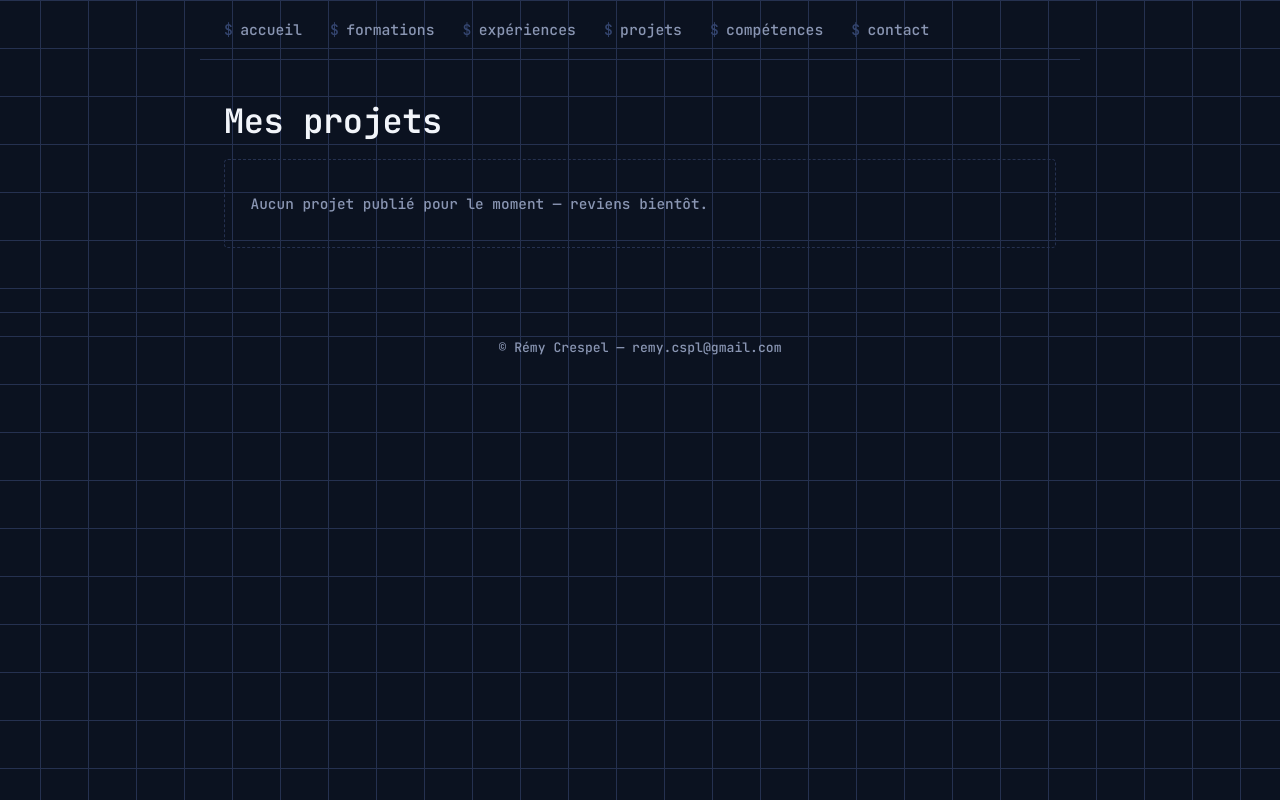
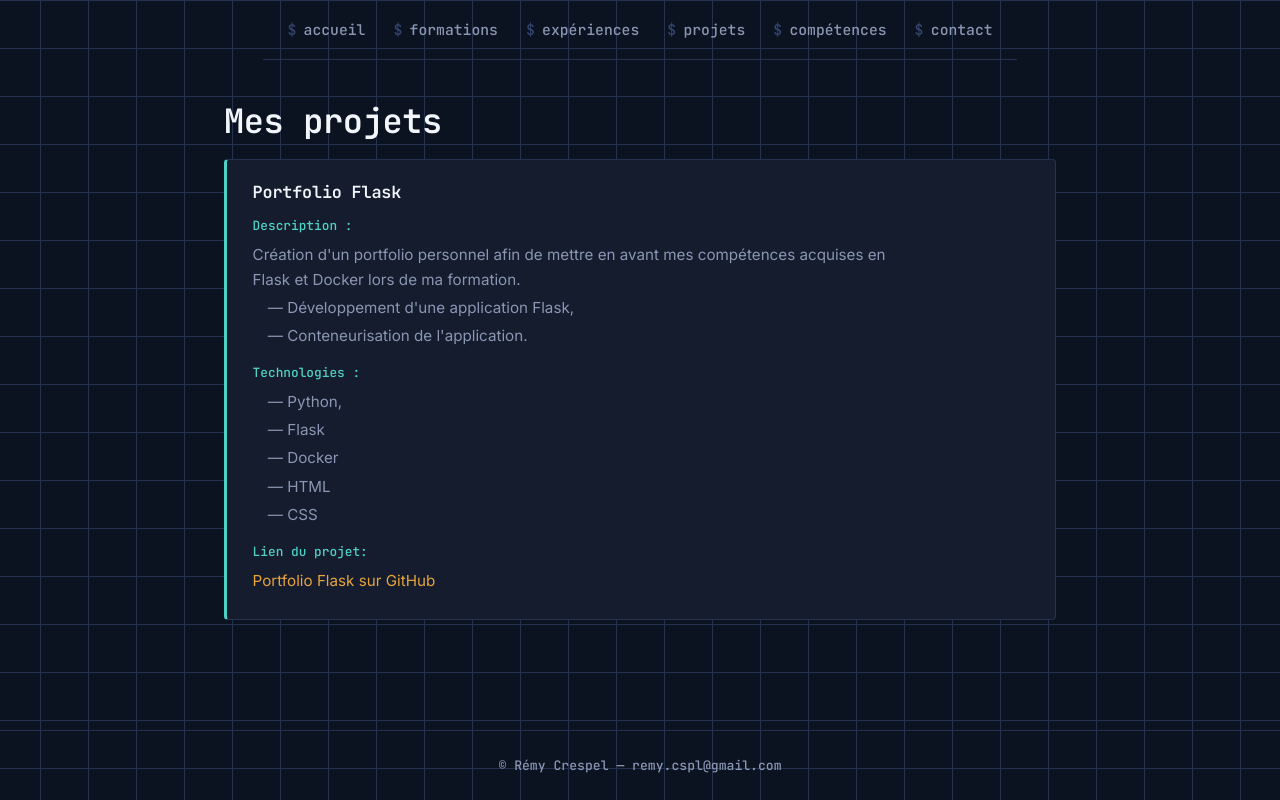
Before and after one commit to RemyCspl/remy-crespel-portfolio, a Flask app: page /projects in a window 1280 px wide. Run offline with Flask 3, Linux system fonts and the light colour scheme.

Commit message:
feat: style du site

```diff
--- a/app/app.py
+++ b/app/app.py
@@ -2,6 +2,7 @@ from flask import Flask, render_template, request
 from data.experiences import experiences
 from data.formations import formations
 from data.competences import competences
+from data.projets import projets
 
 
 app = Flask(__name__)
@@ -12,15 +13,15 @@ def hello_world():
 
 @app.route("/experiences")
 def experiences_page():
-    return render_template("experiences.html", experiences=experiences)
+    return render_template("experiences.html", experiences = experiences)
 
 @app.route("/formations")
 def formations_page():
-    return render_template("formations.html", formations=formations)
+    return render_template("formations.html", formations = formations)
 
 @app.route("/projects")
 def projects():
-    return render_template("projets.html")
+    return render_template("projets.html", projets = projets)
 
 @app.route("/contact", methods=["GET", "POST"])
 def contact():
@@ -37,7 +38,7 @@ def contact():
 
 @app.route("/competences")
 def competences_page():
-    return render_template("competences.html", competences=competences)
+    return render_template("competences.html", competences = competences)
 
 if __name__ == "__main__":
     app.run(host="0.0.0.0", port=5000)
--- /dev/null
+++ b/app/data/projets.py
@@ -0,0 +1,23 @@
+projets = [
+    {
+        "titre": "Portfolio Flask",
+        "description": {
+            "synthese": "Création d'un portfolio personnel afin de mettre en avant mes compétences acquises en Flask et Docker lors de ma formation.",
+            "details": [
+                "Développement d'une application Flask,",
+                "Conteneurisation de l'application."
+            ]
+        },
+        "technologies": [
+            "Python,",
+            "Flask",
+            "Docker",
+            "HTML",
+            "CSS"
+        ],
+        "lien": {
+            "type": "GitHub",
+            "url": "https://github.com/RemyCspl/remy-crespel-portfolio"
+        }
+    }
+]
--- a/app/static/css/style.css
+++ b/app/static/css/style.css
@@ -27,6 +27,9 @@ html { scroll-behavior: smooth; }
 
 body {
   margin: 0;
+  min-height: 100vh;
+  display: flex;
+  flex-direction: column;
   background: var(--bg);
   background-image:
     linear-gradient(var(--border) 1px, transparent 1px),
@@ -107,6 +110,8 @@ nav a:hover::before { color: var(--accent-2); }
 
 /* ---- Contenu principal ---- */
 main {
+  flex: 1;
+  width: 100%;
   max-width: var(--container-width);
   margin: 0 auto;
   padding: 2.5rem 1.5rem 4rem;
@@ -162,6 +167,9 @@ main {
   margin-top: 0.9rem;
   margin-bottom: 0.4rem;
 }
+
+/* Petit alinéa avant chaque ligne à tiret (formations, expériences, projets) */
+.detail-line { padding-left: 1em; }
 
 /* ---- Compétences : items affichés comme des tags CLI ---- */
 .skill-group { margin-bottom: 0.4rem; }
@@ -248,3 +256,47 @@ footer p {
   main { padding: 1.75rem 1.1rem 3rem; }
   .hero h1 { font-size: 2rem; }
 }
+
+/* ==========================================================================
+   Page Projets — bloc ajouté à la fin, ne touche à aucune règle ci-dessus.
+   Reproduit à l'identique le look "panel" utilisé par .formation/.experience,
+   sous des sélecteurs .projet propres à cette page.
+   ========================================================================== */
+.projet {
+  background: var(--bg-panel);
+  border: 1px solid var(--border);
+  border-left: 3px solid var(--accent);
+  border-radius: var(--radius);
+  padding: 1.4rem 1.6rem;
+  margin-bottom: 1.4rem;
+}
+
+.projet h3 {
+  color: #F2F5FA;
+  font-size: 1.05rem;
+}
+
+.projet p { color: var(--text-muted); font-size: 0.95rem; margin: 0.3rem 0; }
+
+.projet a {
+  color: var(--accent-2);
+}
+.projet a:hover {
+  color: #F5C078;
+}
+
+.projet > div { margin-top: 0.75rem; }
+.projet > div p {
+  font-family: var(--font-sans);
+  font-size: 0.95rem;
+  margin: 0.25rem 0;
+}
+
+/* Ligne "Description :" / "Technologies :" / "Lien :" comme un label de section */
+.projet > div > p:first-child {
+  font-family: var(--font-mono);
+  font-size: 0.8rem;
+  color: var(--accent);
+  margin-top: 0.9rem;
+  margin-bottom: 0.4rem;
+}
--- a/app/templates/experiences.html
+++ b/app/templates/experiences.html
@@ -15,7 +15,7 @@
         <div>
             <p>Description :</p>
             {% for description in experience.description %}
-                <p>— {{ description }}</p>
+                <p class="detail-line">— {{ description }}</p>
             {% endfor %}
         </div>
 
@@ -23,7 +23,7 @@
         <div>
             <p>Technologies :</p>
             {% for technologie in experience.technologies %}
-                <p>— {{ technologie }}</p>
+                <p class="detail-line">— {{ technologie }}</p>
             {% endfor %}
         </div>
         {% endif %}
@@ -31,7 +31,7 @@
         <div>
             <p>Compétences :</p>
             {% for competence in experience.competences %}
-                <p>— {{ competence }}</p>
+                <p class="detail-line">— {{ competence }}</p>
             {% endfor %}
         </div>
     </div>
--- a/app/templates/formations.html
+++ b/app/templates/formations.html
@@ -14,7 +14,7 @@
 
         <div>
             {% for description in formation.description %}
-                <p>— {{ description }}</p>
+                <p class="detail-line">— {{ description }}</p>
             {% endfor %}
         </div>
     </div>
--- a/app/templates/projets.html
+++ b/app/templates/projets.html
@@ -6,8 +6,32 @@
 
 <h1>Mes projets</h1>
 
-<div class="empty-state">
-    Aucun projet publié pour le moment — reviens bientôt.
-</div>
+{% for projet in projets %}
+    <div class="projet">
+        <h3>{{ projet.titre }}</h3>
+
+        <div>
+            <p>Description :</p>
+            <p>{{ projet.description.synthese }}</p>
+            {% for detail in projet.description.details %}
+                <p class="detail-line">— {{ detail }}</p>
+            {% endfor %}
+        </div>
+
+        {% if projet.technologies %}
+        <div>
+            <p>Technologies :</p>
+            {% for technologie in projet.technologies %}
+                <p class="detail-line">— {{ technologie }}</p>
+            {% endfor %}
+        </div>
+        {% endif %}
+
+        <div>
+            <p>Lien du projet:</p>
+            <p><a href="{{ projet.lien.url }}">{{ projet.titre }} sur {{ projet.lien.type }}</a></p>
+        </div>
+    </div>
+{% endfor %}
 
 {% endblock %}
```
